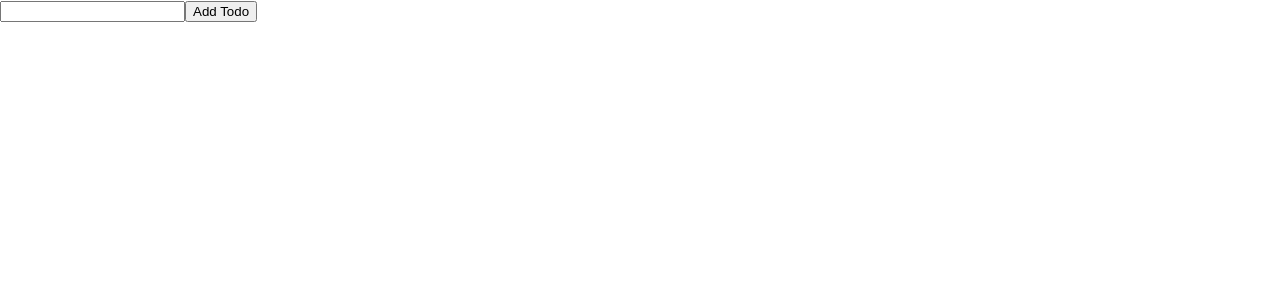
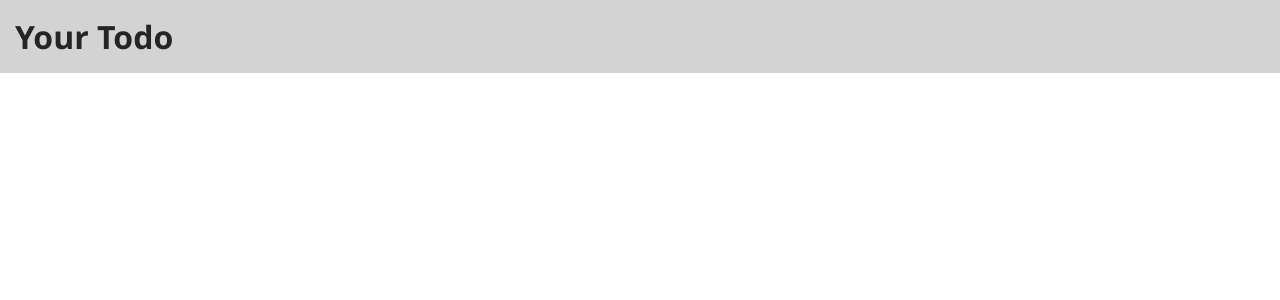
Before and after one commit to Ashu-kumar40/Todo-Things, a React (Create React App) app: page / in a window 1280 px wide. Shown: the top 300 px of the page. Built offline with nearby package versions, Linux system fonts and the light colour scheme.

Commit message:
Header Component added

```diff
--- /dev/null
+++ b/src/CSS/global.css
@@ -0,0 +1,6 @@
+*{
+    margin: 0;
+    padding: 0;
+    box-sizing: border-box;
+    font-family:'Segoe UI', Tahoma, Geneva, Verdana, sans-serif;
+}
--- /dev/null
+++ b/src/CSS/header.module.css
@@ -0,0 +1,5 @@
+.header{
+    background-color: rgb(211, 211, 211);
+    color: #252525;
+    padding: 15px;
+}
--- /dev/null
+++ b/src/components/Header.js
@@ -0,0 +1,9 @@
+import React from 'react'
+import styles from '../CSS/header.module.css'
+export default function Header() {
+  return (
+    <div className={styles.header}>
+      <h1>Your Todo</h1>
+    </div>
+  )
+}
--- a/src/components/Todo.js
+++ b/src/components/Todo.js
@@ -1,30 +1,36 @@
 import React, { useState } from 'react'
-import ListItems from './ListItems';
+import Header from './Header';
+import '../CSS/global.css'
+// import ListItems from './ListItems';
 
 export default function Todo() {
-    const [todo, setTodo] = useState("");
-    const [todoList, setTodolist] = useState([]);
 
-    const HandleTodo = (event) => {
-        setTodo(event.target.value);
-    }
-    const HandleSubmit = (event) =>{
-        event.preventDefault();
-        let tempList = todoList;
-        tempList.push(todo);
-        setTodolist(tempList);
-        console.log(todoList);
-        setTodo("");
-    }
+    // const [todo, setTodo] = useState("");
+    // const [todoList, setTodolist] = useState([]);
+
+    // const HandleTodo = (event) => {
+    //     setTodo(event.target.value);
+    // }
+    // const HandleSubmit = (event) =>{
+    //     event.preventDefault();
+    //     let tempList = todoList;
+    //     tempList.push(todo);
+    //     setTodolist(tempList);
+    //     console.log(todoList);
+    //     setTodo("");
+    // }
+
   return (
     <div>
-      <form onSubmit={HandleSubmit}>
+      <Header />
+
+      {/* <form onSubmit={HandleSubmit}>
         <input type="text" value={todo} onChange={HandleTodo}/>
         <button type='submit'>Add Todo</button>
       </form>
       {todoList.map((item, index) => (
             <ListItems key={index} name={item} />
-      ))}
+      ))} */}
     </div>
   )
 }
--- a/src/index.css
+++ /dev/null
@@ -1,13 +0,0 @@
-body {
-  margin: 0;
-  font-family: -apple-system, BlinkMacSystemFont, 'Segoe UI', 'Roboto', 'Oxygen',
-    'Ubuntu', 'Cantarell', 'Fira Sans', 'Droid Sans', 'Helvetica Neue',
-    sans-serif;
-  -webkit-font-smoothing: antialiased;
-  -moz-osx-font-smoothing: grayscale;
-}
-
-code {
-  font-family: source-code-pro, Menlo, Monaco, Consolas, 'Courier New',
-    monospace;
-}
--- a/src/index.js
+++ b/src/index.js
@@ -1,6 +1,5 @@
 import React from 'react';
 import ReactDOM from 'react-dom/client';
-import './index.css';
 import App from './App';
 import reportWebVitals from './reportWebVitals';
 
```
Also changed, not shown: src/logo.svg (deleted), 1 other file (tests, documents, lock files or other folders).
